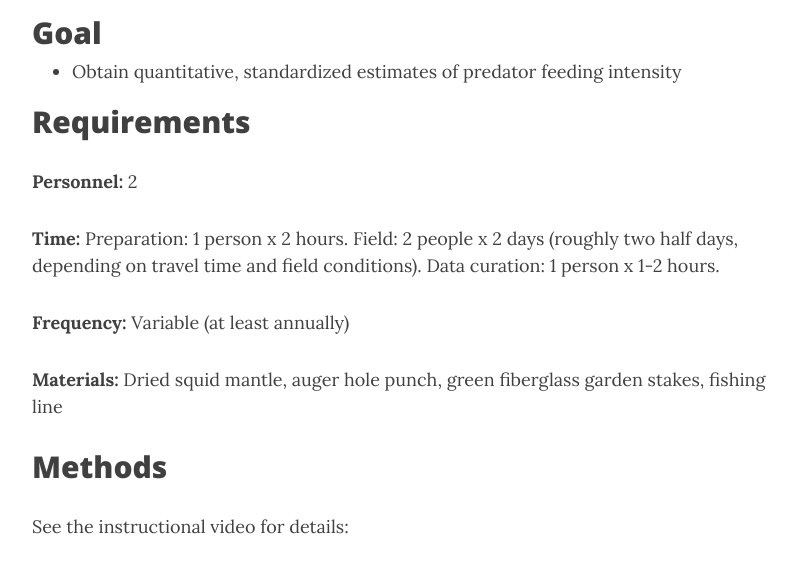
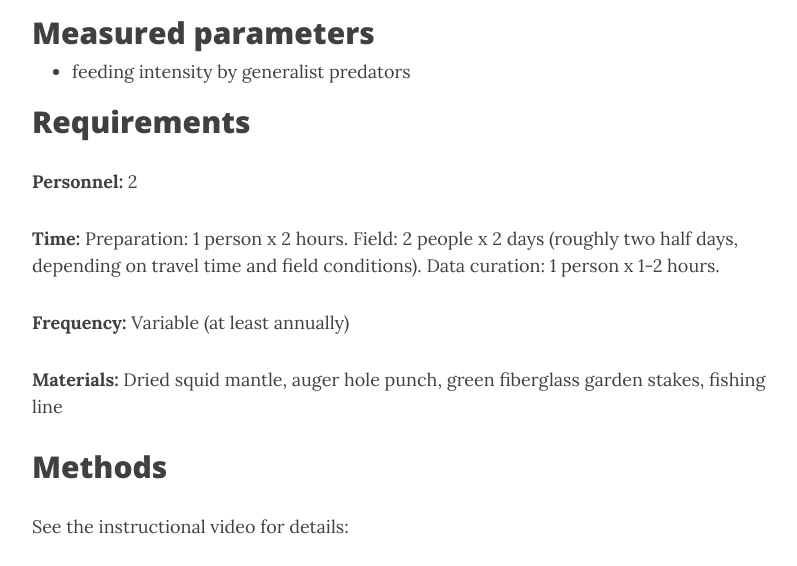
Before and after one commit to mukhamadazistholib/marinegeo.github.io, a Jekyll site: the page built from _project-modules/squidpops.md, in a window 1280 px wide and 900 px high, scrolled down 1368 px, cut to the strip 248-814 px from the top of the window. Shown: the whole strip, without its empty margins (233-1030 px from the left). Built offline with Jekyll 4.4.1, drawn with Linux system fonts in a browser that asks for light colours; nearby versions of some CDN libraries.

Commit message:
Update squidpops.md

```diff
--- a/_project-modules/squidpops.md
+++ b/_project-modules/squidpops.md
@@ -36,9 +36,9 @@ The assay measures the rate of fish predation as loss of standard bait deployed
 </div>
 
 
-## Goal
+## Measured parameters
 
-  - Obtain quantitative, standardized estimates of predator feeding intensity
+  - feeding intensity by generalist predators
 
 ## Requirements
 
```
